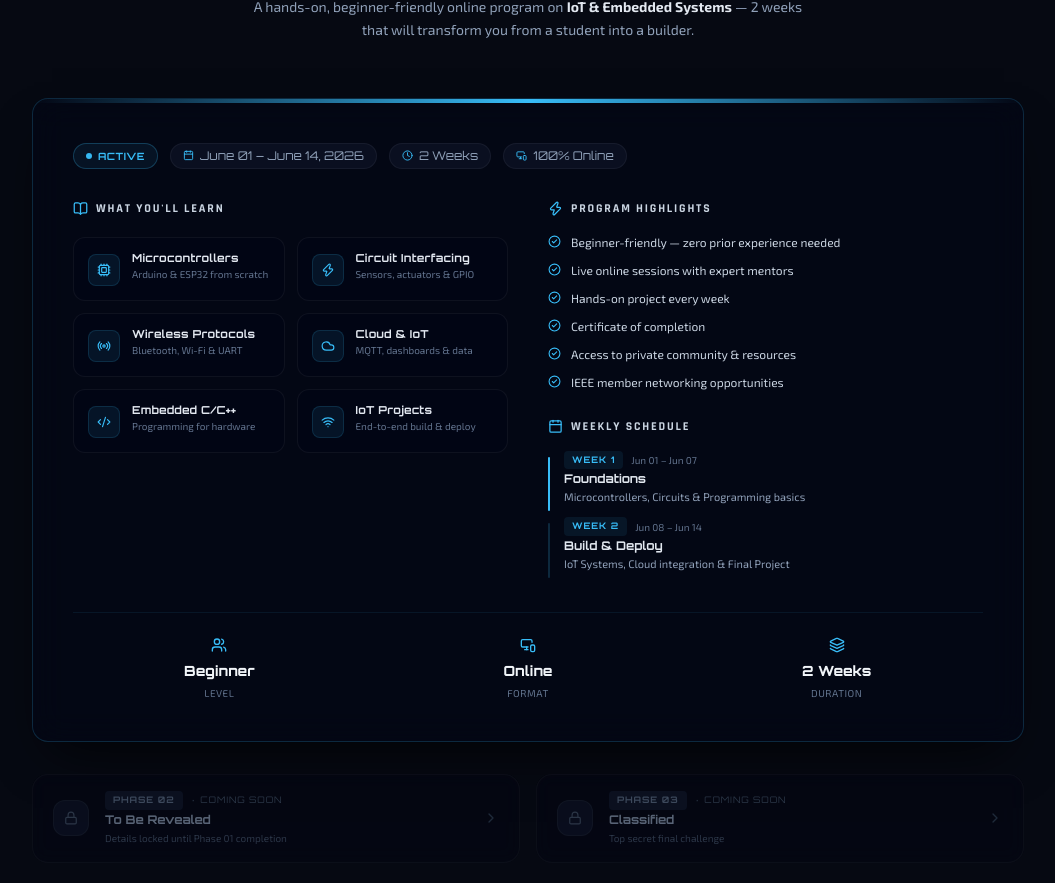
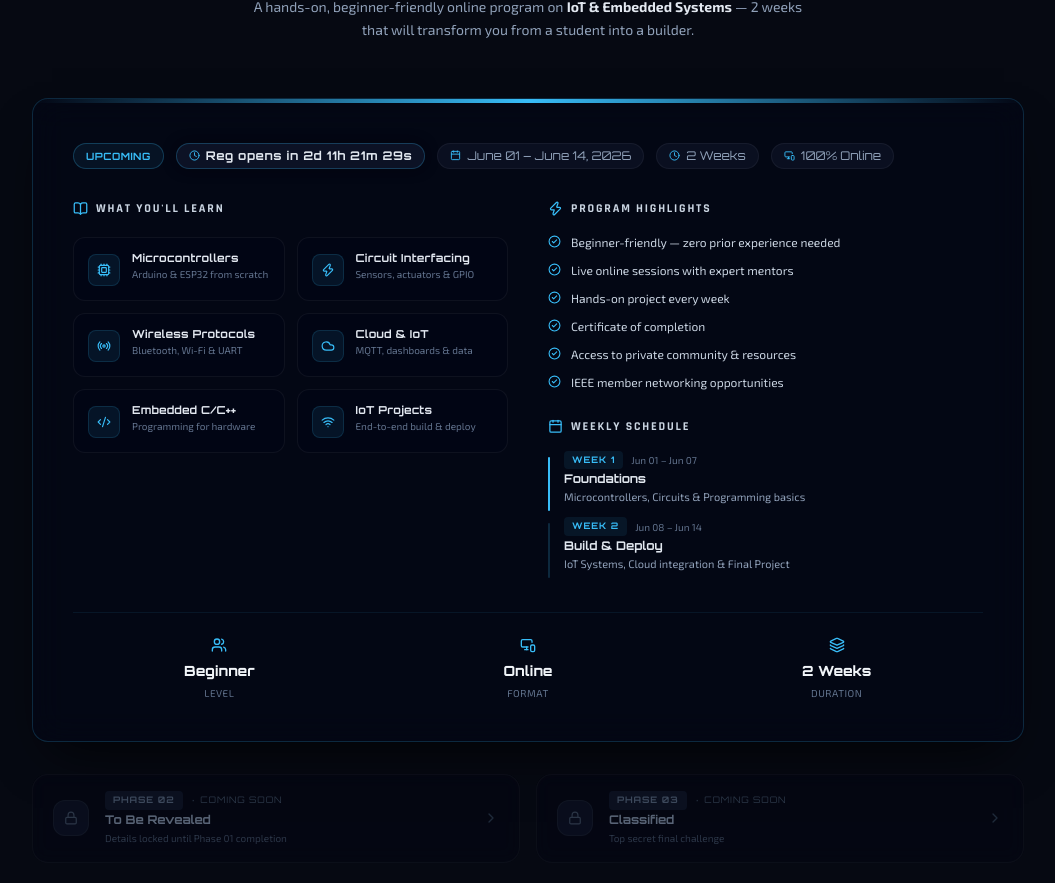
Before and after one commit to Kesicode/circuitron2026, a Next.js app: page / in a window 1280 px wide. Shown: the part 992-1875 px from the top of the page, without its empty margins (112-1167 px from the left). Built offline with nearby package versions, Linux system fonts and the light colour scheme; no server answers; the database is empty; a web font is replaced by a local one.

Commit message:
feat: add dynamic auto-updating countdown timer and phase status

```diff
--- a/src/components/EventPhases.tsx
+++ b/src/components/EventPhases.tsx
@@ -1,4 +1,5 @@
 "use client";
+import { useState, useEffect } from "react";
 import { motion } from "framer-motion";
 import {
   Cpu, Lock, Calendar, Wifi, Zap, Code2, Radio,
@@ -40,6 +41,63 @@ const SCHEDULE = [
 
 export default function EventPhases() {
   const { color } = usePhaseTheme();
+
+  const [statusText, setStatusText] = useState("UPCOMING");
+  const [pulse, setPulse] = useState(false);
+  const [countdown, setCountdown] = useState("");
+
+  useEffect(() => {
+    const updateStatus = () => {
+      const now = new Date().getTime();
+      const regStart = new Date("2026-05-24T00:00:00+05:30").getTime();
+      const regEnd = new Date("2026-05-30T23:59:59+05:30").getTime();
+      const eventStart = new Date("2026-06-01T00:00:00+05:30").getTime();
+      const eventEnd = new Date("2026-06-14T23:59:59+05:30").getTime();
+
+      let targetTime = 0;
+      let prefix = "";
+
+      if (now < regStart) {
+        setStatusText("UPCOMING");
+        setPulse(false);
+        targetTime = regStart;
+        prefix = "Reg opens in";
+      } else if (now >= regStart && now <= regEnd) {
+        setStatusText("REGISTRATION OPEN");
+        setPulse(true);
+        targetTime = regEnd;
+        prefix = "Reg ends in";
+      } else if (now > regEnd && now < eventStart) {
+        setStatusText("ENROLLMENT CLOSED");
+        setPulse(false);
+        targetTime = eventStart;
+        prefix = "Starts in";
+      } else if (now >= eventStart && now <= eventEnd) {
+        setStatusText("ACTIVE PHASE");
+        setPulse(true);
+        targetTime = eventEnd;
+        prefix = "Ends in";
+      } else {
+        setStatusText("COMPLETED");
+        setPulse(false);
+        setCountdown("");
+        return;
+      }
+
+      const diff = targetTime - now;
+      if (diff > 0) {
+        const d = Math.floor(diff / (1000 * 60 * 60 * 24));
+        const h = Math.floor((diff % (1000 * 60 * 60 * 24)) / (1000 * 60 * 60));
+        const m = Math.floor((diff % (1000 * 60 * 60)) / (1000 * 60));
+        const s = Math.floor((diff % (1000 * 60)) / 1000);
+        setCountdown(`${prefix} ${d}d ${h}h ${m}m ${s}s`);
+      }
+    };
+
+    updateStatus();
+    const interval = setInterval(updateStatus, 1000);
+    return () => clearInterval(interval);
+  }, []);
 
   return (
     <section id="ecosystem" className="cc-section relative overflow-hidden py-24">
@@ -96,9 +154,15 @@ export default function EventPhases() {
                 className="flex items-center gap-1.5 text-[10px] font-orbitron font-bold tracking-wider uppercase px-3 py-1 rounded-full border"
                 style={{ color, borderColor: `${color}40`, background: `${color}12` }}
               >
-                <span className="w-1.5 h-1.5 rounded-full animate-pulse inline-block" style={{ background: color }} />
-                ACTIVE
+                {pulse && <span className="w-1.5 h-1.5 rounded-full animate-pulse inline-block" style={{ background: color }} />}
+                {statusText}
               </span>
+              {countdown && (
+                <span className="flex items-center gap-1.5 text-xs font-orbitron font-bold tracking-wider text-slate-200 bg-slate-900/80 border px-3 py-1 rounded-full shadow-[0_0_15px_-3px_rgba(0,0,0,0.5)]" style={{ borderColor: `${color}40` }}>
+                  <Clock size={11} style={{ color }} />
+                  {countdown}
+                </span>
+              )}
               <span className="flex items-center gap-1.5 text-xs font-orbitron text-slate-400 bg-slate-900/60 border border-white/5 px-3 py-1 rounded-full">
                 <Calendar size={11} style={{ color }} />
                 June 01 – June 14, 2026
```
